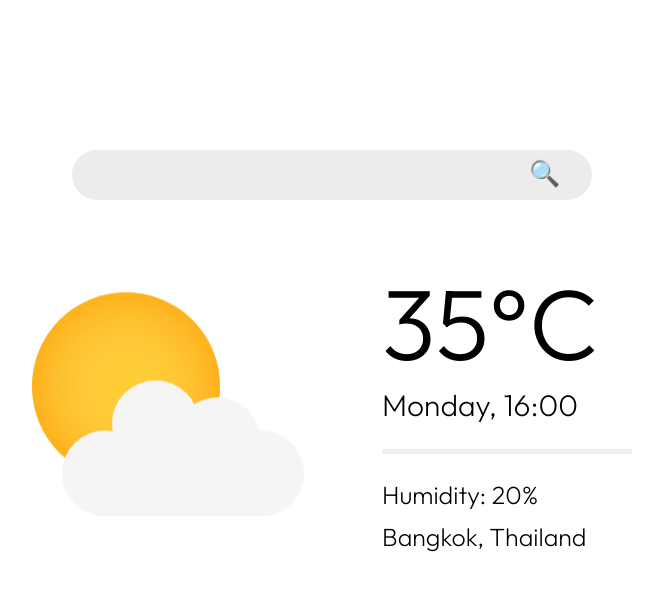
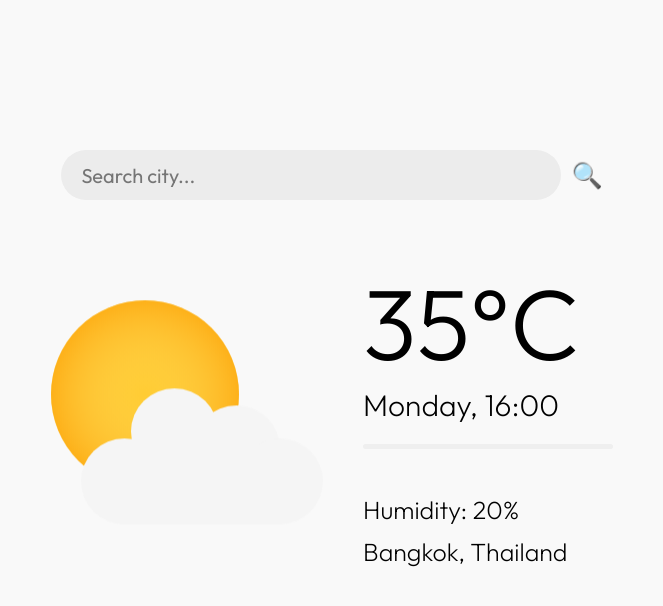
Before and after one commit to Kanaphat4539/Project-Weather-App, a plain HTML site: page frontend/index.html in a window 1280 px wide. Shown: the whole page, without its empty margins (308-971 px from the left). Drawn offline with Linux system fonts and the light colour scheme.

Commit message:
GPT Refined

```diff
--- a/frontend/index.html
+++ b/frontend/index.html
@@ -3,32 +3,30 @@
 <head>
   <meta charset="UTF-8">
   <meta name="viewport" content="width=device-width, initial-scale=1.0">
-    <title>Weather-App</title>
+  <title>Weather App</title>
   <link rel="stylesheet" href="style.css">
 </head>
 <body>
   <div class="search">
-        <input class="search-bar" type="text">
-        <a class="search-btn" href="">🔍</a>
+    <input class="search-bar" type="text" placeholder="Search city...">
+    <button class="search-btn">🔍</button>
   </div>
+
   <div class="container">
-
     <div class="content">
       <div class="icon">
-                <img id="cloud" src="../img/Cloud.svg" alt="">
-                <img id="sun" src="../img/Sun.svg" alt="">
+        <img id="sun" src="../img/Sun.svg" alt="Sun">
+        <img id="cloud" src="../img/Cloud.svg" alt="Cloud">
       </div>
       <div class="right">
         <div class="temperature">
           <h1 id="temp">35°C</h1>
           <p id="days">Monday, 16:00</p>
         </div>
-                <div class="divider">
         <div id="divider"></div>
-                </div>
         <div class="humidity-content">
           <p id="humidity">Humidity: 20%</p>
-                    <p id="city" >Bangkok, Thailand</p>
+          <p id="city">Bangkok, Thailand</p>
         </div>
       </div>
     </div>
--- a/frontend/style.css
+++ b/frontend/style.css
@@ -2,80 +2,97 @@
 
 * {
   font-family: "Outfit", sans-serif;
-  font-optical-sizing: auto;
   margin: 0;
   padding: 0;
+  box-sizing: border-box;
 }
 
+body {
+  background-color: #f9f9f9;
+}
+
+/* Search */
 .search {
   margin-top: 150px;
   display: flex;
   justify-content: center;
-  /*border: 1px solid red;*/
+  gap: 10px;
 }
 
 .search-bar {
-  width: 500px;
+  width: 100%;
+  max-width: 500px;
   height: 50px;
   border-radius: 25px;
   border: none;
   background-color: #ECECEC;
-  font-size: 20px; /* เลือกขนาดที่อ่านสบายตา */
-  line-height: 1.5; /* เว้นบรรทัดให้ตัวอักษรไม่เบียด */
-  padding-left: 20px;
+  font-size: 20px;
+  padding: 0 20px;
 }
 
 .search-btn {
   font-size: 25px;
-  text-decoration: none;
-  position: absolute;
-  margin-left: 425px;
-  margin-top: 7px;
+  background: none;
+  border: none;
+  cursor: pointer;
 }
 
+/* Container */
 .container {
   margin-top: 60px;
+  margin-bottom: 200px;
   display: flex;
   justify-content: center;
 }
 
-.icon {
-  /*border: 1px solid red;*/
-  margin-top: 40px;
-  margin-right: 350px;
+/* Content */
+.content {
+  display: flex;
+  align-items: flex-start;
+  gap: 50px;
 }
 
+.icon {
+  margin-top: 3rem;
+  position: relative;
+  width: 150px;
+  height: 150px;
+}
+
+/* Animations */
 @keyframes up {
-  0%   { transform: translateY(0); }
+  0%, 100% { transform: translateY(0); }
   50% { transform: translateY(-10px); }
 }
 
 @keyframes down {
-  0%   { transform: translateY(0); }
+  0%, 100% { transform: translateY(0); }
   50% { transform: translateY(7px); }
 }
 
 #sun {
   position: absolute;
+  top: 0;
+  left: 0;
   animation: up 3s ease-in-out infinite;
 }
 
 #cloud {
   position: absolute;
-  margin-top: 75px;
-  margin-left: 30px;
+  top: 75px;
+  left: 30px;
   z-index: 1;
   animation: down 3s ease-in-out infinite;
-
 }
 
-.content {
-  /*border: 1px solid red;*/
-  display: flex;
+/* Right side */
+.right {
+  margin-left: 7rem;
+  display: grid;
+  gap: 20px;
 }
 
 #temp {
-  /*border: 1px solid red;*/
   font-size: 100px;
   font-weight: 300;
 }
@@ -85,29 +102,23 @@
   font-weight: 250;
 }
 
-.right {
-  display: grid;
-  /*border: 1px solid red;*/
-}
-
 #divider {
-  margin-top: 25px;
-  display: flex;
-  justify-content: center;
-  align-items: center;
   width: 250px;
   height: 5px;
   background-color: #EFEFEF;
+  border-radius: 5px;
+  justify-self: center;
+}
+
+#humidity, #city {
+  font-size: 25px;
+  font-weight: 250;
 }
 
 #humidity {
   margin-top: 25px;
-  font-size: 25px;
-  font-weight: 250;
 }
 
 #city {
   margin-top: 10px;
-  font-size: 25px;
-  font-weight: 250;
 }
```
Lines whose indentation alone changed are shown as unchanged.
